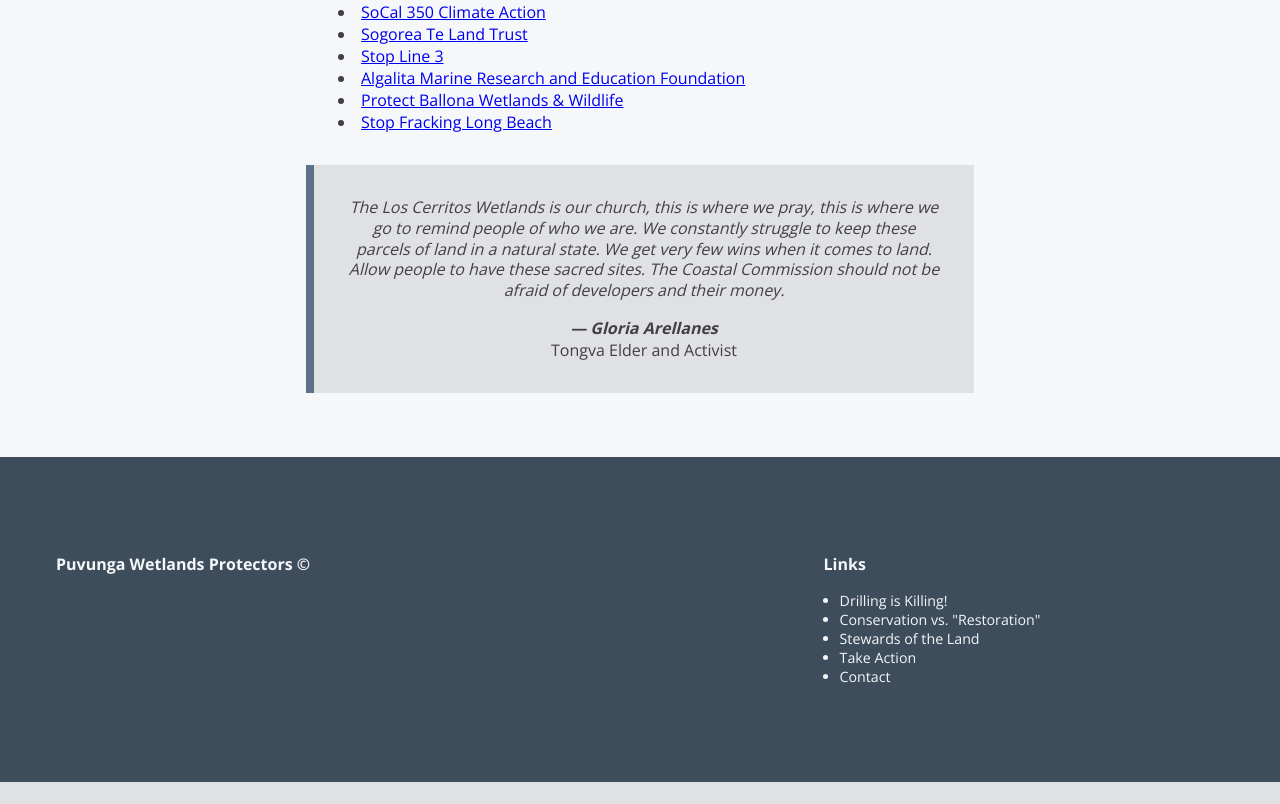
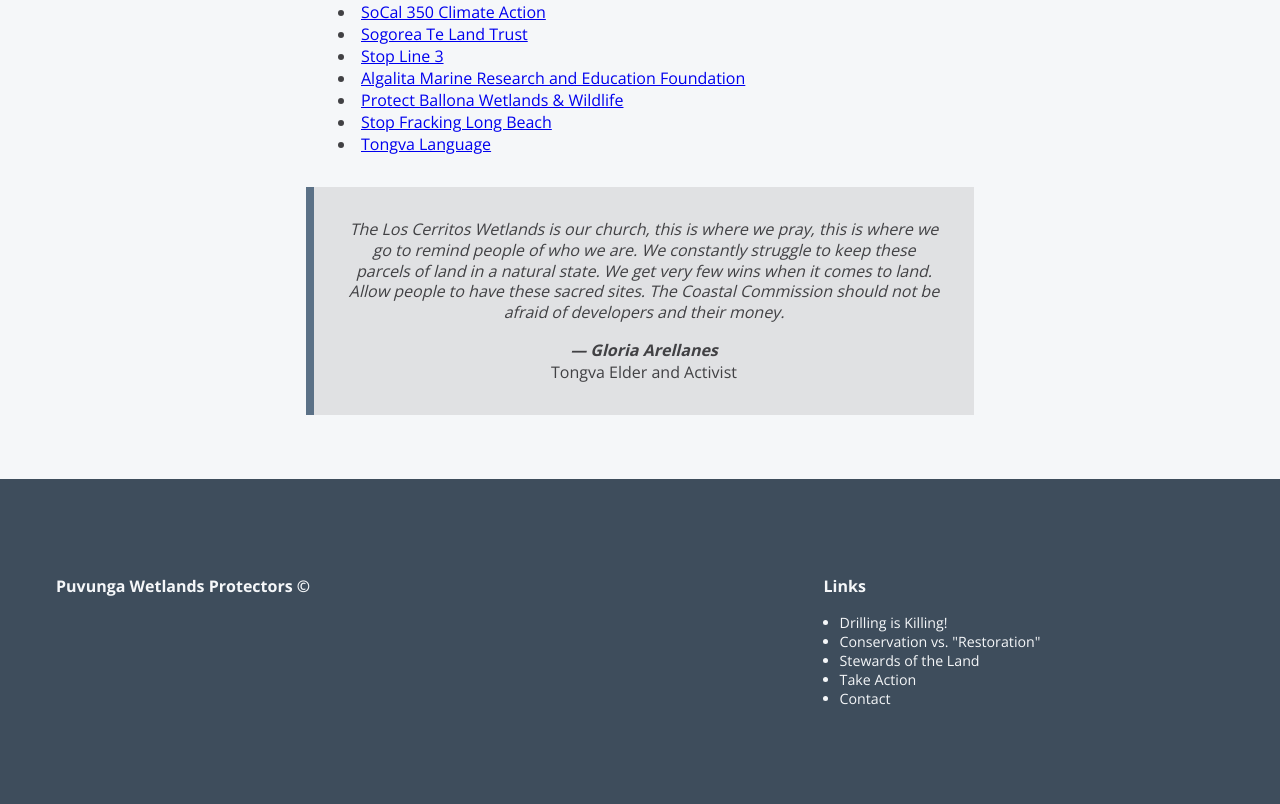
Before and after one commit to Eddie-Anguiano/native-website, a Next.js app: page /lawsuit in a window 1280 px wide. Shown: the part 2161-2965 px from the top of the page. Before the commit the page ends 2943 px from the top, so only its background shows below. Built offline with nearby package versions, Linux system fonts and the light colour scheme.

Commit message:
add new entry to allies

```diff
--- a/pages/lawsuit.js
+++ b/pages/lawsuit.js
@@ -244,6 +244,11 @@ export default function lawsuit() {
               Stop Fracking Long Beach
             </a>
           </li>
+          <li>
+            <a href="https://www.facebook.com/TongvaLanguage">
+              Tongva Language
+            </a>
+          </li>
         </ul>
 
         <Quote
```
